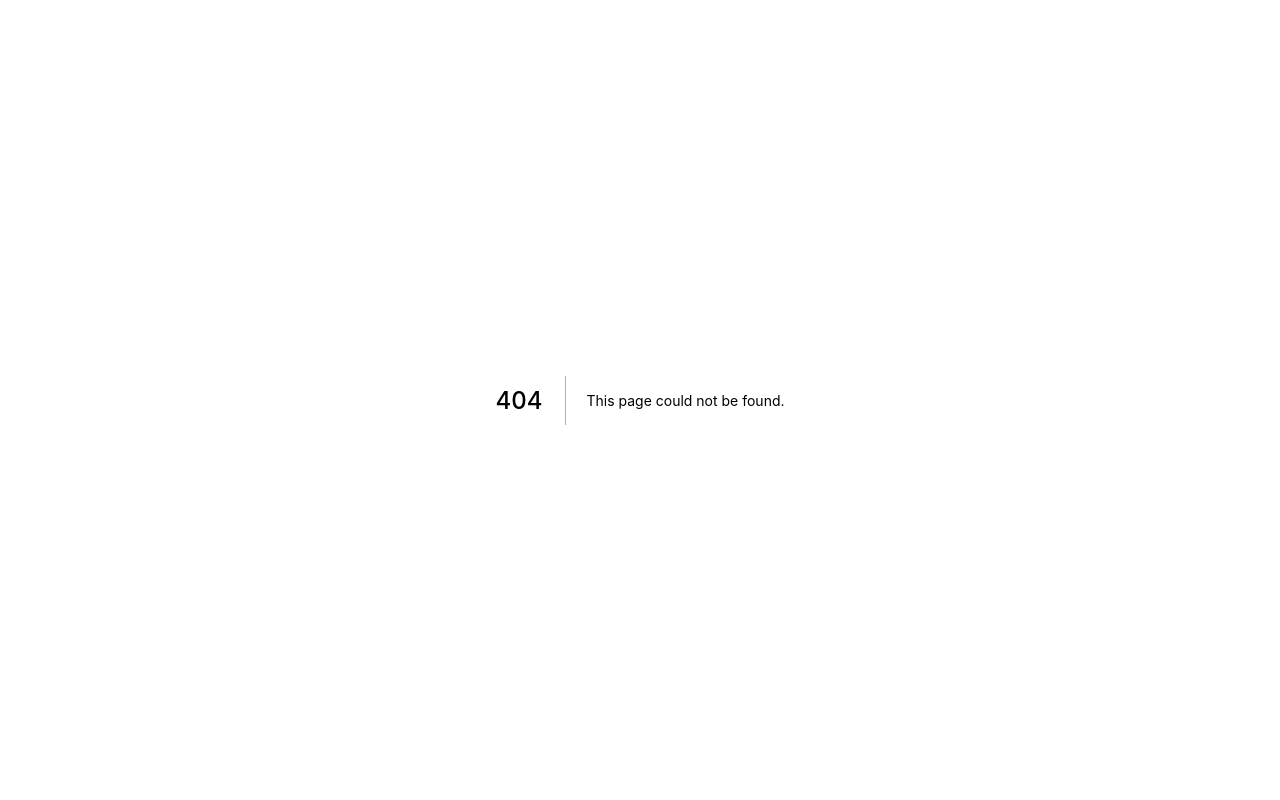
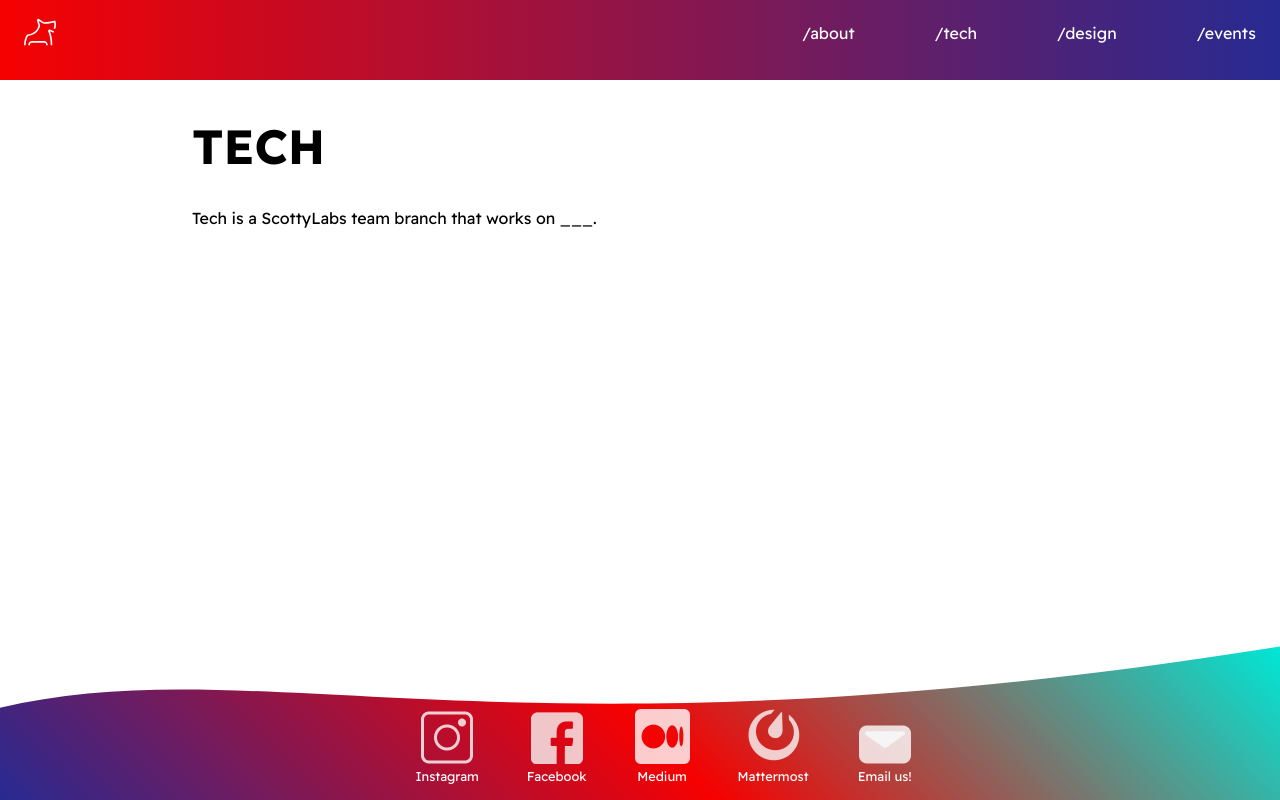
Before and after one commit to jefferyjohn/scottylabs.org, a Next.js app: page /tech in a window 1280 px wide. Before the commit this address had no page. Built offline with nearby package versions, Linux system fonts and the light colour scheme.

Commit message:
Build the landing section for the tech page

```diff
--- /dev/null
+++ b/pages/tech.tsx
@@ -0,0 +1,37 @@
+import type { NextPage } from "next";
+import Head from "next/head";
+import Footer from "../src/components/Footer";
+import Hero from "../src/components/Hero";
+import Navbar from "../src/components/Navbar";
+import Typography from "../src/components/Typography";
+
+const Tech: NextPage = () => {
+  return (
+    <div>
+      <Head>
+        <title>ScottyLabs</title>
+        <meta name="description" content="ScottyLabs" />
+        <link rel="icon" href="/favicon.png" />
+      </Head>
+      <Navbar collapsed={true} />
+      <div
+        style={{
+          marginTop: "3em",
+          marginLeft: "12em",
+        }}
+      >
+        <div>
+          <Typography variant="header">TECH</Typography>
+        </div>
+        <div style={{ marginTop: "2em" }}>
+          <Typography variant="body">
+            Tech is a ScottyLabs team branch that works on ___.
+          </Typography>
+        </div>
+      </div>
+      <Footer />
+    </div>
+  );
+};
+
+export default Tech;
```
